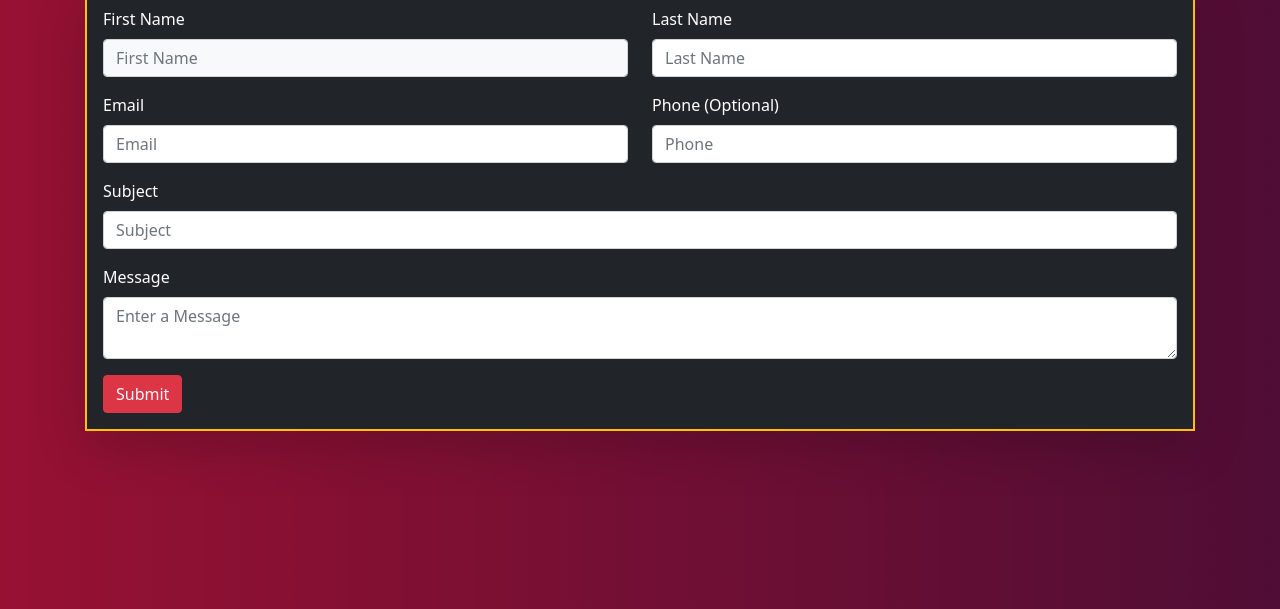
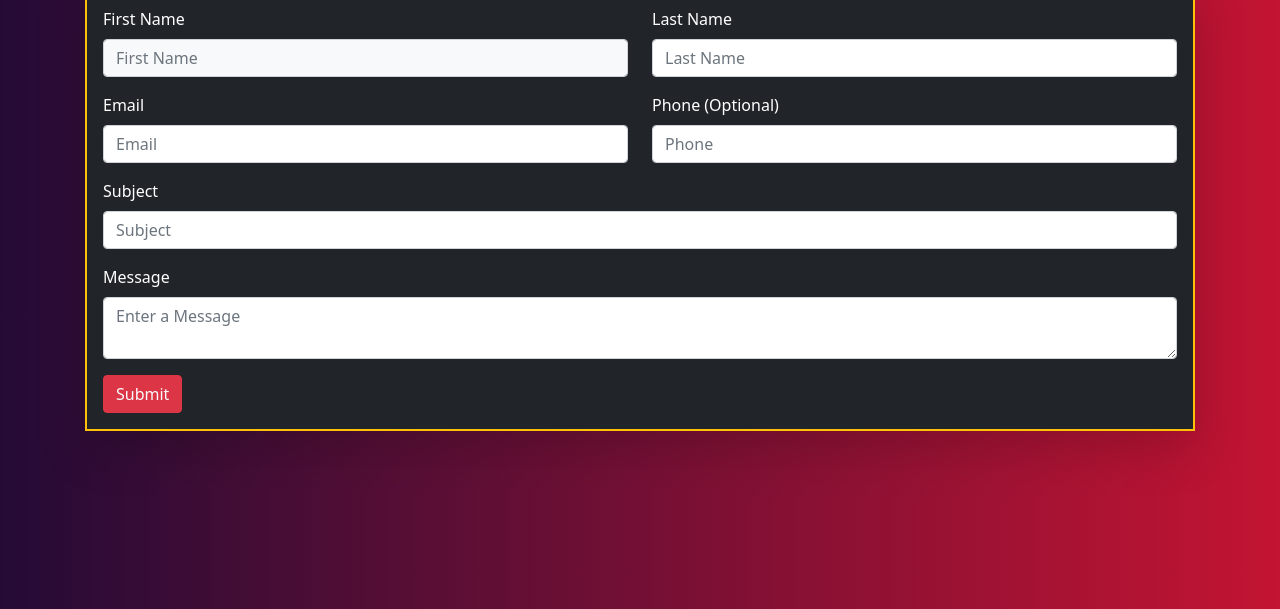
Before and after one commit to RobNawrot/ContactForm, a plain HTML site: page ContactForm.html in a window 1280 px wide. Shown: the part 191-800 px from the top of the page. Drawn offline with nearby package versions, Linux system fonts and the light colour scheme.

Commit message:
Fixed Background Issue
Pulled some CSS code from UIgradients to fix the background not showing up.

```diff
--- a/CSS/site.css
+++ b/CSS/site.css
@@ -3,10 +3,14 @@ main>.container {
 }
 
 .contactBG {
-   width:100%;
+   /* width:100%;
    background:url(/IMG/Witching\ Hour.jpg);
    background-repeat: no-repeat;
    background-position: center;
    background-size: cover;
-   background-attachment: fixed;
+   background-attachment: fixed;  */
+    background: #c31432;  /* fallback for old browsers */
+    background: -webkit-linear-gradient(to right, #240b36, #c31432);  /* Chrome 10-25, Safari 5.1-6 */
+    background: linear-gradient(to right, #240b36, #c31432); /* W3C, IE 10+/ Edge, Firefox 16+, Chrome 26+, Opera 12+, Safari 7+ */
+
 }
```
